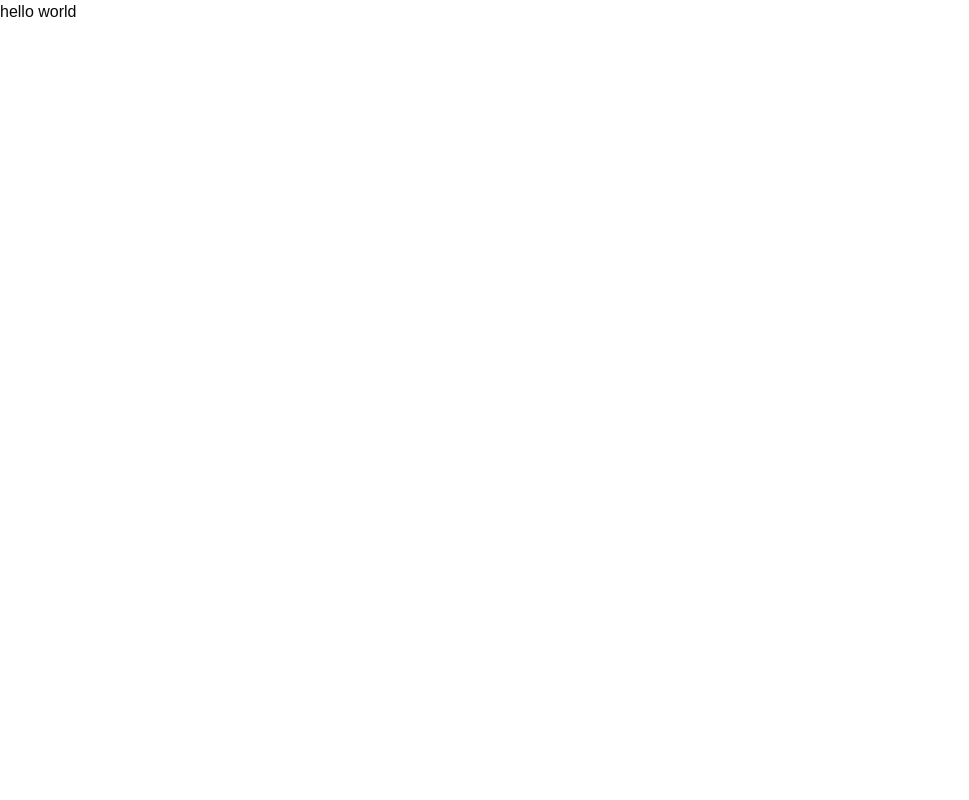
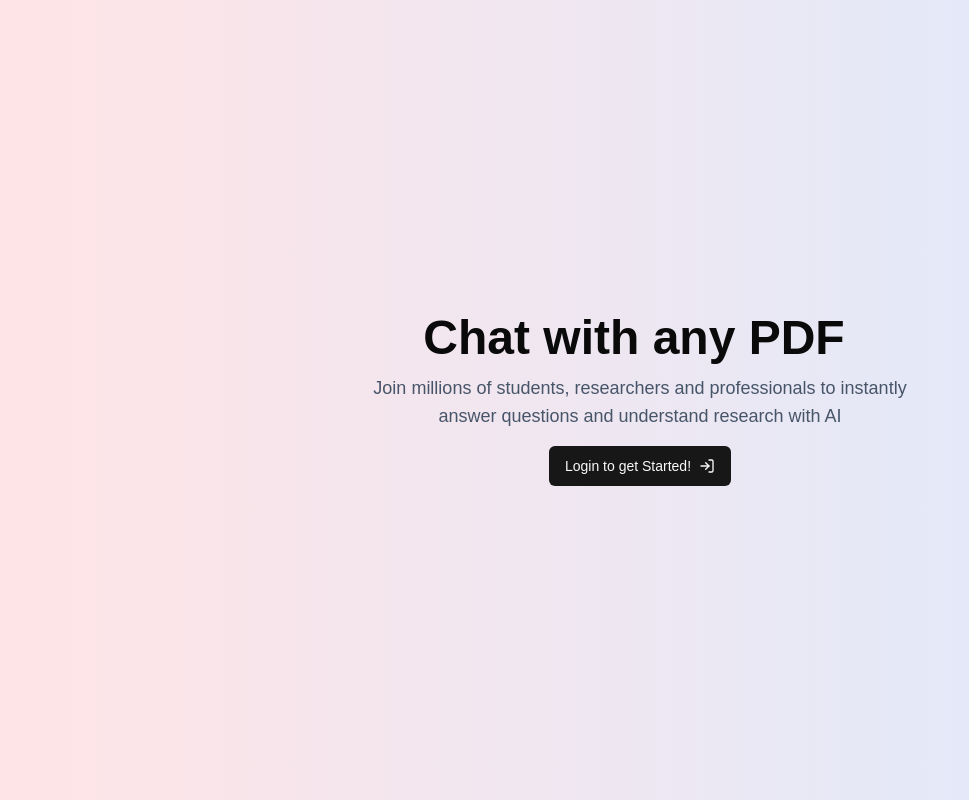
Before and after one commit to prajwal-pl/zenAI-production, a Next.js app: page / in a window 1280 px wide. Shown: the whole page, without its empty margins (0-969 px from the left). Built offline with nearby package versions, Linux system fonts and the light colour scheme; no server answers.

Commit message:
initialize drizzle ORM and neon postgers database

```diff
--- a/package.json
+++ b/package.json
@@ -10,12 +10,16 @@
   },
   "dependencies": {
     "@clerk/nextjs": "^5.7.1",
+    "@neondatabase/serverless": "^0.9.5",
+    "@radix-ui/react-slot": "^1.1.0",
     "class-variance-authority": "^0.7.0",
     "clsx": "^2.1.1",
+    "drizzle-orm": "^0.33.0",
     "lucide-react": "^0.447.0",
     "next": "14.2.14",
     "react": "^18",
     "react-dom": "^18",
+    "react-dropzone": "^14.2.9",
     "tailwind-merge": "^2.5.3",
     "tailwindcss-animate": "^1.0.7"
   },
@@ -23,6 +27,7 @@
     "@types/node": "^20",
     "@types/react": "^18",
     "@types/react-dom": "^18",
+    "drizzle-kit": "^0.24.2",
     "eslint": "^8",
     "eslint-config-next": "14.2.14",
     "postcss": "^8",
--- a/src/app/page.tsx
+++ b/src/app/page.tsx
@@ -1,3 +1,57 @@
-export default function Home() {
-  return <div>hello world</div>;
+import FileUpload from "@/components/FileUpload";
+import { Button } from "@/components/ui/button";
+import { UserButton } from "@clerk/nextjs";
+import { auth } from "@clerk/nextjs/server";
+import { ArrowRight, LogIn } from "lucide-react";
+import Link from "next/link";
+import React from "react";
+
+export default async function Home() {
+  const { userId } = await auth();
+  const isAuth = !!userId;
+  return (
+    <div className="w-screen min-h-screen bg-gradient-to-r from-rose-100 to-blue-100">
+      <div className="absolute top-1/2 left-1/2 -translate-x-1/2 -translate-y-1/2">
+        <div className="flex flex-col items-center text-center">
+          <div className="flex items-center">
+            <h1 className="mr-3 text-5xl font-semibold">Chat with any PDF</h1>
+            <UserButton afterSignOutUrl="/" />
+          </div>
+
+          <div className="flex mt-2">
+            {isAuth && (
+              <>
+                <Link href={""}>
+                  <Button>
+                    Go to Chats <ArrowRight className="ml-2" />
+                  </Button>
+                </Link>
+                {/* <div className="ml-3">
+                  <SubscriptionButton isPro={isPro} />
+                </div> */}
+              </>
+            )}
+          </div>
+
+          <p className="max-w-xl mt-1 text-lg text-slate-600">
+            Join millions of students, researchers and professionals to
+            instantly answer questions and understand research with AI
+          </p>
+
+          <div className="w-full mt-4">
+            {isAuth ? (
+              <FileUpload />
+            ) : (
+              <Link href="/sign-in">
+                <Button>
+                  Login to get Started!
+                  <LogIn className="w-4 h-4 ml-2" />
+                </Button>
+              </Link>
+            )}
+          </div>
+        </div>
+      </div>
+    </div>
+  );
 }
--- /dev/null
+++ b/src/components/FileUpload.tsx
@@ -0,0 +1,51 @@
+"use client";
+import { Inbox, Loader2 } from "lucide-react";
+import React, { useState } from "react";
+import { useDropzone } from "react-dropzone";
+
+type Props = {};
+
+const FileUpload = (props: Props) => {
+  const [uploading, setUploading] = useState(false);
+  const { getRootProps, getInputProps } = useDropzone({
+    accept: { "application/pdf": [".pdf"] },
+    maxFiles: 1,
+    onDrop: async (acceptedFiles) => {
+      const file = acceptedFiles[0];
+      console.log(file);
+      //   if (file.size > 10 * 1024 * 1024) {
+      //     // bigger than 10mb!
+      //     // toast.error("File too large");
+      //     return;
+      //   }
+    },
+  });
+  return (
+    <div className="p-2 bg-white rounded-xl">
+      <div
+        {...getRootProps({
+          className:
+            "border-dashed border-2 rounded-xl cursor-pointer bg-gray-50 py-8 flex justify-center items-center flex-col",
+        })}
+      >
+        <input {...getInputProps()} />
+        {uploading ? (
+          <>
+            {/* loading state */}
+            <Loader2 className="h-10 w-10 text-blue-500 animate-spin" />
+            <p className="mt-2 text-sm text-slate-400">
+              Spilling Tea to GPT...
+            </p>
+          </>
+        ) : (
+          <>
+            <Inbox className="w-10 h-10 text-blue-500" />
+            <p className="mt-2 text-sm text-slate-400">Drop PDF Here</p>
+          </>
+        )}
+      </div>
+    </div>
+  );
+};
+
+export default FileUpload;
--- /dev/null
+++ b/src/components/ui/button.tsx
@@ -0,0 +1,56 @@
+import * as React from "react"
+import { Slot } from "@radix-ui/react-slot"
+import { cva, type VariantProps } from "class-variance-authority"
+
+import { cn } from "@/lib/utils"
+
+const buttonVariants = cva(
+  "inline-flex items-center justify-center whitespace-nowrap rounded-md text-sm font-medium ring-offset-background transition-colors focus-visible:outline-none focus-visible:ring-2 focus-visible:ring-ring focus-visible:ring-offset-2 disabled:pointer-events-none disabled:opacity-50",
+  {
+    variants: {
+      variant: {
+        default: "bg-primary text-primary-foreground hover:bg-primary/90",
+        destructive:
+          "bg-destructive text-destructive-foreground hover:bg-destructive/90",
+        outline:
+          "border border-input bg-background hover:bg-accent hover:text-accent-foreground",
+        secondary:
+          "bg-secondary text-secondary-foreground hover:bg-secondary/80",
+        ghost: "hover:bg-accent hover:text-accent-foreground",
+        link: "text-primary underline-offset-4 hover:underline",
+      },
+      size: {
+        default: "h-10 px-4 py-2",
+        sm: "h-9 rounded-md px-3",
+        lg: "h-11 rounded-md px-8",
+        icon: "h-10 w-10",
+      },
+    },
+    defaultVariants: {
+      variant: "default",
+      size: "default",
+    },
+  }
+)
+
+export interface ButtonProps
+  extends React.ButtonHTMLAttributes<HTMLButtonElement>,
+    VariantProps<typeof buttonVariants> {
+  asChild?: boolean
+}
+
+const Button = React.forwardRef<HTMLButtonElement, ButtonProps>(
+  ({ className, variant, size, asChild = false, ...props }, ref) => {
+    const Comp = asChild ? Slot : "button"
+    return (
+      <Comp
+        className={cn(buttonVariants({ variant, size, className }))}
+        ref={ref}
+        {...props}
+      />
+    )
+  }
+)
+Button.displayName = "Button"
+
+export { Button, buttonVariants }
```
Also changed, not shown: drizzle.config.ts (added, +14 -0 lines), src/lib/db/index.ts (added, +12 -0 lines), src/lib/db/schema.ts (added, +48 -0 lines), 1 other file (tests, documents, lock files or other folders).
